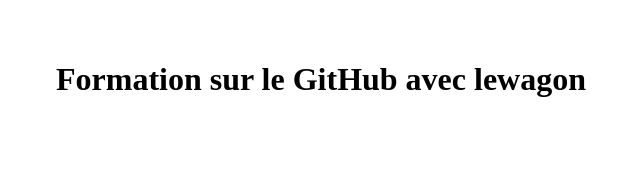
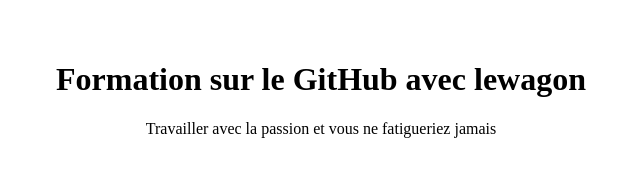
Before and after one commit to itouamgi/Test, a plain HTML site: page index.html in a window 1280 px wide. Shown: the whole page, without its empty margins (327-967 px from the left). Drawn offline with Linux system fonts and the light colour scheme.

Commit message:
je viens d'ajouter un paragraphe

```diff
--- a/index.html
+++ b/index.html
@@ -17,6 +17,7 @@
 <body>
     <div class='p1'>
         <h1>Formation sur le GitHub avec lewagon</h1>
+        <p>Travailler avec la passion et vous ne fatigueriez jamais</p>
     </div>
 </body>
 </html>
```
